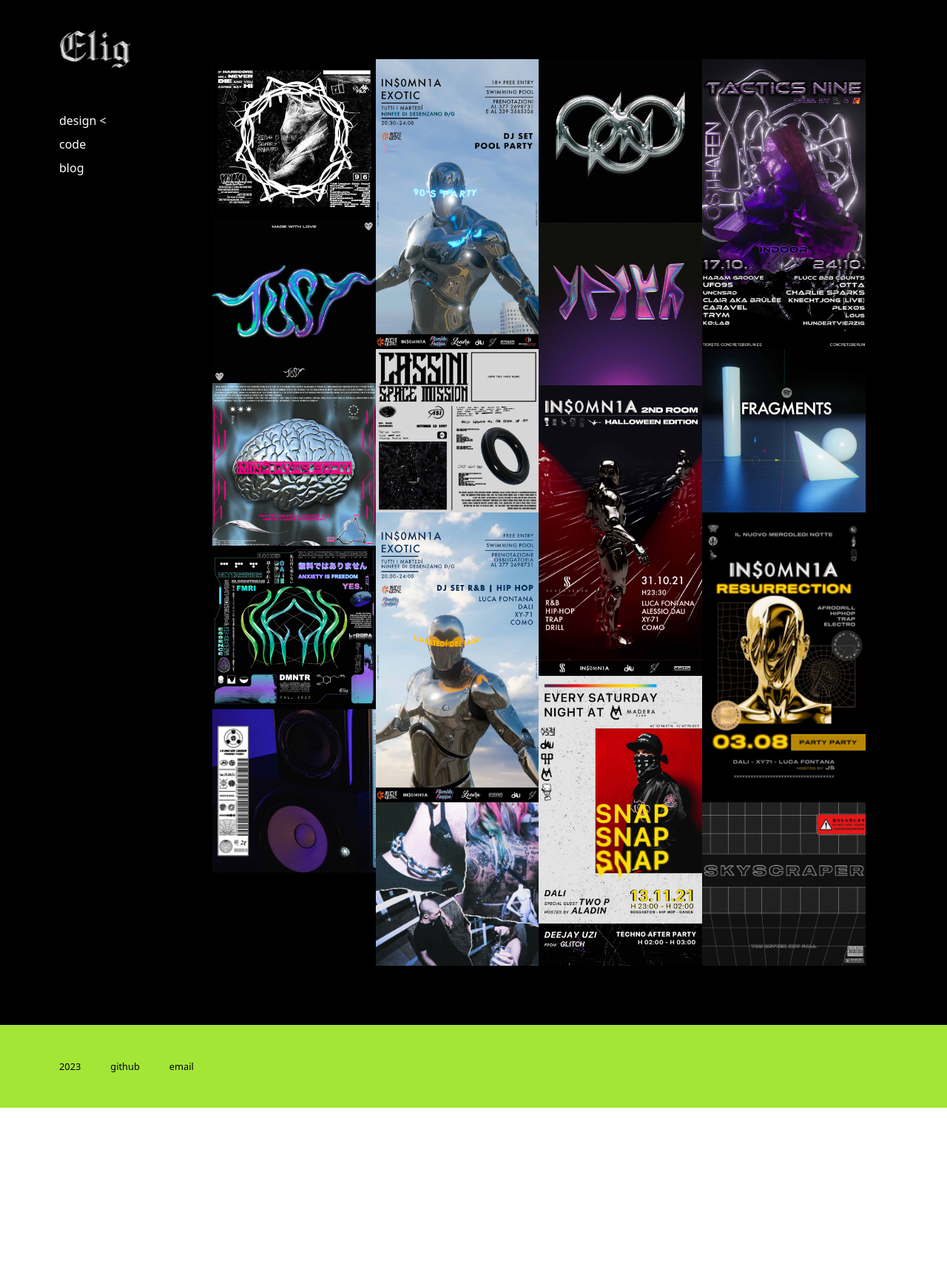
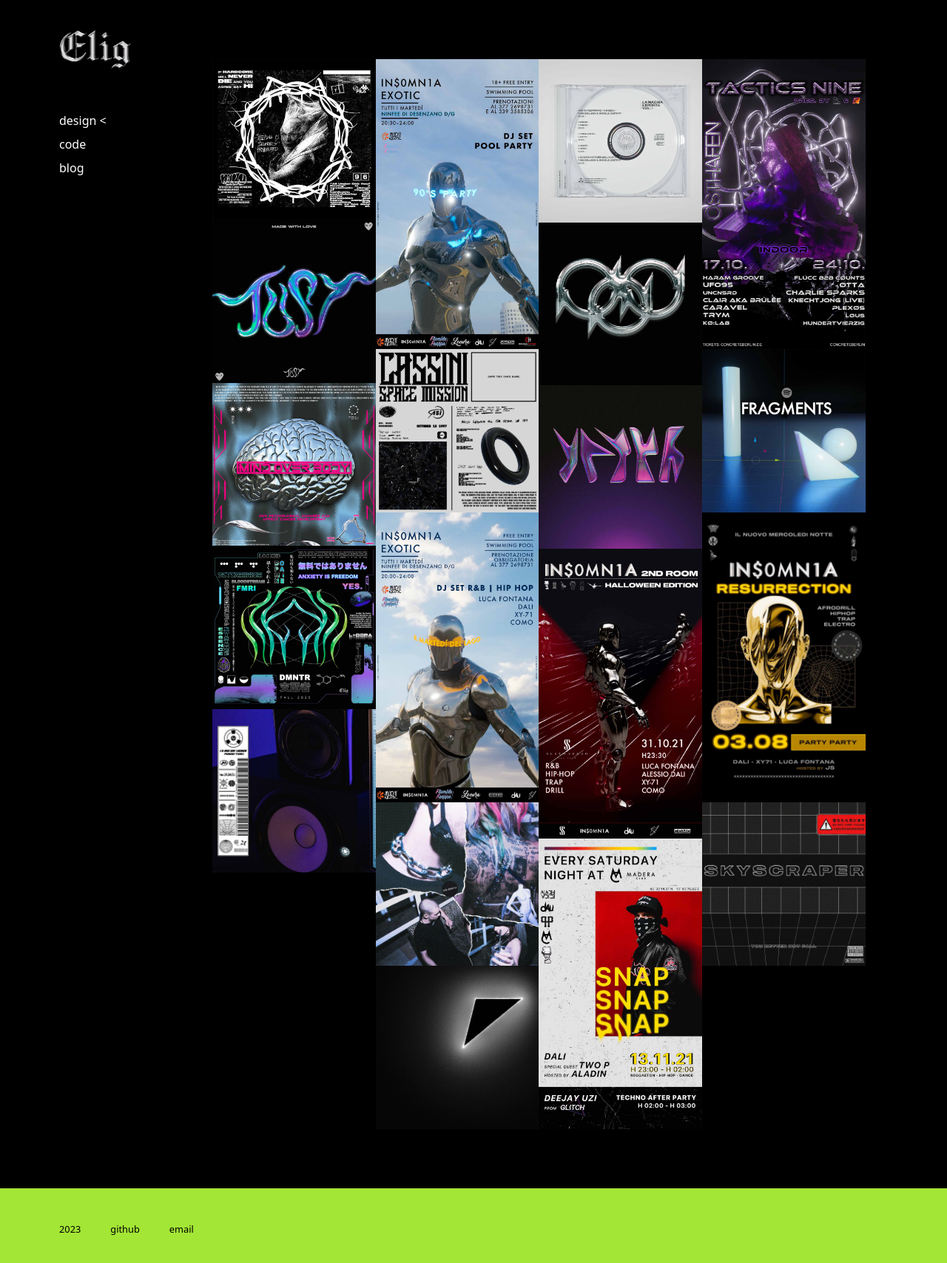
Before and after one commit to elia-orsini/elia-orsini.com, a Next.js app: page /design/2d in a window 1280 px wide. Shown: the top 1708 px of the page at 74% size. Before the commit the page ends 1498 px from the top, so only its background shows below. Built offline with nearby package versions, Linux system fonts and the light colour scheme.

Commit message:
feat: update 2d section

```diff
--- a/pages/design/2d.tsx
+++ b/pages/design/2d.tsx
@@ -21,8 +21,10 @@ export default function TwoD() {
             <Image src="/design/2d/6.jpg" />
             <Image src="/design/2d/7.jpg" />
             <Image src="/design/2d/18.jpg" />
+            <Image src="/design/2d/20.jpg" />
           </div>
           <div>
+            <Image src="/design/2d/19.jpg" />
             <Image src="/design/2d/5.jpg" />
             <Image src="/design/2d/13.jpg" />
             <Image src="/design/2d/12.jpg" />
```
Also changed, not shown: public/design/2d/19.jpg (added), public/design/2d/20.jpg (added).
